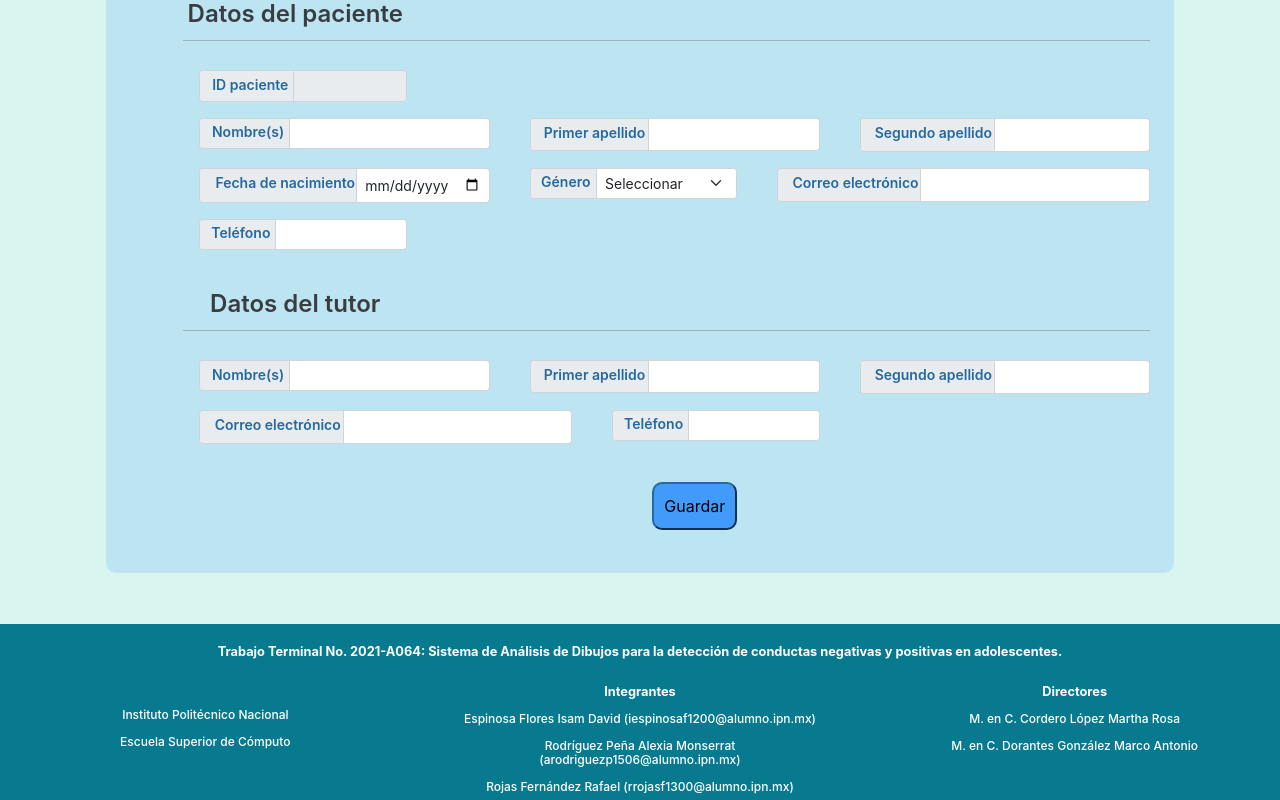
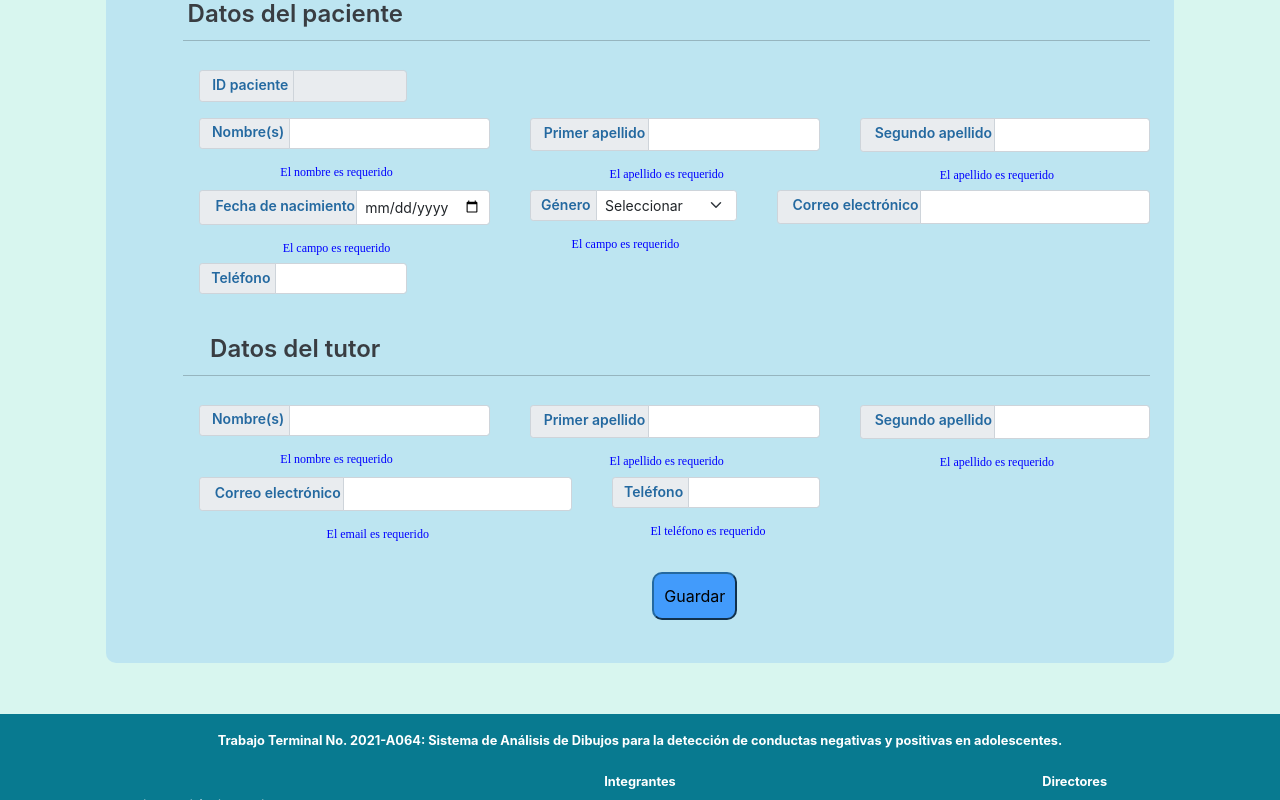
Before and after one commit to Starsonic100/SADIB, a React (Create React App) app: page /EditarPaciente in a window 1280 px wide. Both pictures are taken after a click on the button "Guardar". Shown: the part 315-1115 px from the top of the page. Built offline with nearby package versions, Linux system fonts and the light colour scheme; no server answers.

Commit message:
Validación de formularios

```diff
--- a/src/components/Pacientes/AgregarPaciente.js
+++ b/src/components/Pacientes/AgregarPaciente.js
@@ -2,6 +2,7 @@ import React, { useState } from 'react';
 import '../css/pacientes.css';
 import{ createTheme, MuiThemeProvider, responsiveFontSizes, Typography} from "@material-ui/core";
 import Axios from "axios";
+import validacionPaciente from './validacionPaciente';
 
 let theme = createTheme();
 theme = responsiveFontSizes(theme);
@@ -24,8 +25,11 @@ function AgregarPaciente(){
     const [TEmail, setTEmail] = useState("");
     const [TTelefono, setTTelefono] = useState("");
 
+    const [errors, setErrors] = useState({});
+
     //Función para crear un paciente
     const crear_paciente = () => {
+        setErrors(validacionPaciente(Nombre,Papellido,Sapellido,FNacimiento,Genero,Email,Telefono,TNombre,TPapellido,TSapellido,TEmail,TTelefono));
         Axios.post("http://localhost:3002/create",{
         /*Datos del paciente*/
             pnombre: Nombre,
@@ -86,8 +90,10 @@ function AgregarPaciente(){
                                                                     <Typography variant="h6" class="contenido">{"Nombre(s)"}</Typography>
                                                                 </MuiThemeProvider>
                                                             </span>
-                                                            <input type="text" class="form-control" aria-label="Sizing example input" aria-describedby="inputGroup-sizing-sm" onChange={(e) => {setNombre(e.target.value);}}></input>
+                                                            <input type="text" class="form-control" aria-label="Sizing example input" aria-describedby="inputGroup-sizing-sm" onChange={(e) => {setNombre(e.target.value);}}>
+                                                            </input>
                                                         </div>
+                                                        {errors.pnombre && <h6 class="error">{errors.pnombre}</h6>}
                                                     </div>
 
                                                     <div className="col-xs-12 col-sm-12 col-md-4 col-lg-4">
@@ -99,6 +105,7 @@ function AgregarPaciente(){
                                                             </span>
                                                             <input type="text" class="form-control" aria-label="Sizing example input" aria-describedby="inputGroup-sizing-sm" onChange={(e) => {setPapellido(e.target.value);}}></input>
                                                         </div>
+                                                        {errors.ppapellido && <h6 class="error">{errors.ppapellido}</h6>}
                                                     </div>
 
                                                     <div className="col-xs-12 col-sm-12 col-md-4 col-lg-4">
@@ -110,6 +117,7 @@ function AgregarPaciente(){
                                                             </span>
                                                             <input type="text" class="form-control" aria-label="Sizing example input" aria-describedby="inputGroup-sizing-sm" onChange={(e) => {setSapellido(e.target.value);}}></input>
                                                         </div>
+                                                        {errors.psapellido && <h6 class="error">{errors.psapellido}</h6>}
                                                     </div>
                                                 </div>
 
@@ -123,6 +131,7 @@ function AgregarPaciente(){
                                                             </span>
                                                             <input type="date" class="form-control" aria-label="Sizing example input" aria-describedby="inputGroup-sizing-sm" onChange={(e) => {setFNacimiento(e.target.value);}}></input>
                                                         </div>
+                                                        {errors.pfnacimiento && <h6 class="error">{errors.pfnacimiento}</h6>}
                                                     </div>
 
                                                     <div className="col-xs-12 col-sm-12 col-md-3 col-lg-3">
@@ -138,6 +147,7 @@ function AgregarPaciente(){
                                                                 <option value="Masculino">Masculino</option>
                                                             </select>
                                                         </div>
+                                                        {errors.pgenero && <h6 class="error">{errors.pgenero}</h6>}
                                                     </div>
 
                                                     <div className="col-xs-12 col-sm-12 col-md-5 col-lg-5">
@@ -149,6 +159,7 @@ function AgregarPaciente(){
                                                             </span>
                                                             <input type="email" class="form-control" aria-label="Sizing example input" aria-describedby="inputGroup-sizing-sm" onChange={(e) => {setEmail(e.target.value);}}></input>
                                                         </div>
+                                                        {errors.pemail && <h6 class="error">{errors.pemail}</h6>}
                                                     </div>
                                                 </div>
 
@@ -162,6 +173,7 @@ function AgregarPaciente(){
                                                             </span>
                                                             <input type="text" class="form-control" aria-label="Sizing example input" aria-describedby="inputGroup-sizing-sm" onChange={(e) => {setTelefono(e.target.value);}}></input>
                                                         </div>
+                                                        {errors.ptelefono && <h6 class="error">{errors.ptelefono}</h6>}
                                                     </div>
                                                 </div>
                                             </div>
@@ -192,6 +204,7 @@ function AgregarPaciente(){
                                                             </span>
                                                             <input type="text" class="form-control" aria-label="Sizing example input" aria-describedby="inputGroup-sizing-sm" onChange={(e) => {setTNombre(e.target.value);}}></input>
                                                         </div>
+                                                        {errors.tnombre && <h6 class="error">{errors.tnombre}</h6>}
                                                     </div>
 
                                                     <div className="col-xs-12 col-sm-12 col-md-4 col-lg-4">
@@ -203,6 +216,7 @@ function AgregarPaciente(){
                                                             </span>
                                                             <input type="text" class="form-control" aria-label="Sizing example input" aria-describedby="inputGroup-sizing-sm" onChange={(e) => {setTPapellido(e.target.value);}}></input>
                                                         </div>
+                                                        {errors.tpapellido && <h6 class="error">{errors.tpapellido}</h6>}
                                                     </div>
 
                                                     <div className="col-xs-12 col-sm-12 col-md-4 col-lg-4">
@@ -214,6 +228,7 @@ function AgregarPaciente(){
                                                             </span>
                                                             <input type="text" class="form-control" aria-label="Sizing example input" aria-describedby="inputGroup-sizing-sm" onChange={(e) => {setTSapellido(e.target.value);}}></input>
                                                         </div>
+                                                        {errors.tsapellido && <h6 class="error">{errors.tsapellido}</h6>}
                                                     </div>
                                                 </div>
 
@@ -227,6 +242,7 @@ function AgregarPaciente(){
                                                             </span>
                                                             <input type="email" class="form-control" aria-label="Sizing example input" aria-describedby="inputGroup-sizing-sm" onChange={(e) => {setTEmail(e.target.value);}}></input>
                                                         </div>
+                                                        {errors.temail && <h6 class="error">{errors.temail}</h6>}
                                                     </div>
 
                                                     <div className="col-xs-12 col-sm-12 col-md-3 col-lg-3">
@@ -238,6 +254,7 @@ function AgregarPaciente(){
                                                             </span>
                                                             <input type="text" class="form-control" aria-label="Sizing example input" aria-describedby="inputGroup-sizing-sm" onChange={(e) => {setTTelefono(e.target.value);}}></input>
                                                         </div>
+                                                        {errors.ttelefono && <h6 class="error">{errors.ttelefono}</h6>}
                                                     </div>
                                                 </div>
                                             </div>
--- a/src/components/Pacientes/EditarPaciente.js
+++ b/src/components/Pacientes/EditarPaciente.js
@@ -2,6 +2,7 @@ import React, { useState } from 'react';
 import '../css/pacientes.css';
 import{ createTheme, MuiThemeProvider, responsiveFontSizes, Typography} from "@material-ui/core";
 import Axios from "axios";
+import validacionPaciente from './validacionPaciente';
 
 let theme = createTheme();
 theme = responsiveFontSizes(theme);
@@ -24,8 +25,11 @@ function EditarPaciente(){
     const [TEmail, setTEmail] = useState("");
     const [TTelefono, setTTelefono] = useState("");
 
+    const [errors, setErrors] = useState({});
+
     //Función para crear un paciente
     const actualizar_paciente = () => {
+        setErrors(validacionPaciente(Nombre,Papellido,Sapellido,FNacimiento,Genero,Email,Telefono,TNombre,TPapellido,TSapellido,TEmail,TTelefono));
         Axios.post("http://localhost:3002/update",{
         /*Datos del paciente*/
             pnombre: Nombre,
@@ -101,8 +105,10 @@ function EditarPaciente(){
                                                                     <Typography variant="h6" class="contenido">{"Nombre(s)"}</Typography>
                                                                 </MuiThemeProvider>
                                                             </span>
-                                                            <input type="text" class="form-control" aria-label="Sizing example input" aria-describedby="inputGroup-sizing-sm" onChange={(e) => {setNombre(e.target.value);}}></input>
+                                                            <input type="text" class="form-control" aria-label="Sizing example input" aria-describedby="inputGroup-sizing-sm" onChange={(e) => {setNombre(e.target.value);}}>
+                                                            </input>
                                                         </div>
+                                                        {errors.pnombre && <h6 class="error">{errors.pnombre}</h6>}
                                                     </div>
 
                                                     <div className="col-xs-12 col-sm-12 col-md-4 col-lg-4">
@@ -114,6 +120,7 @@ function EditarPaciente(){
                                                             </span>
                                                             <input type="text" class="form-control" aria-label="Sizing example input" aria-describedby="inputGroup-sizing-sm" onChange={(e) => {setPapellido(e.target.value);}}></input>
                                                         </div>
+                                                        {errors.ppapellido && <h6 class="error">{errors.ppapellido}</h6>}
                                                     </div>
 
                                                     <div className="col-xs-12 col-sm-12 col-md-4 col-lg-4">
@@ -125,6 +132,7 @@ function EditarPaciente(){
                                                             </span>
                                                             <input type="text" class="form-control" aria-label="Sizing example input" aria-describedby="inputGroup-sizing-sm" onChange={(e) => {setSapellido(e.target.value);}}></input>
                                                         </div>
+                                                        {errors.psapellido && <h6 class="error">{errors.psapellido}</h6>}
                                                     </div>
                                                 </div>
 
@@ -138,6 +146,7 @@ function EditarPaciente(){
                                                             </span>
                                                             <input type="date" class="form-control" aria-label="Sizing example input" aria-describedby="inputGroup-sizing-sm" onChange={(e) => {setFNacimiento(e.target.value);}}></input>
                                                         </div>
+                                                        {errors.pfnacimiento && <h6 class="error">{errors.pfnacimiento}</h6>}
                                                     </div>
 
                                                     <div className="col-xs-12 col-sm-12 col-md-3 col-lg-3">
@@ -153,6 +162,7 @@ function EditarPaciente(){
                                                                 <option value="Masculino">Masculino</option>
                                                             </select>
                                                         </div>
+                                                        {errors.pgenero && <h6 class="error">{errors.pgenero}</h6>}
                                                     </div>
 
                                                     <div className="col-xs-12 col-sm-12 col-md-5 col-lg-5">
@@ -164,6 +174,7 @@ function EditarPaciente(){
                                                             </span>
                                                             <input type="email" class="form-control" aria-label="Sizing example input" aria-describedby="inputGroup-sizing-sm" onChange={(e) => {setEmail(e.target.value);}}></input>
                                                         </div>
+                                                        {errors.pemail && <h6 class="error">{errors.pemail}</h6>}
                                                     </div>
                                                 </div>
 
@@ -177,6 +188,7 @@ function EditarPaciente(){
                                                             </span>
                                                             <input type="text" class="form-control" aria-label="Sizing example input" aria-describedby="inputGroup-sizing-sm" onChange={(e) => {setTelefono(e.target.value);}}></input>
                                                         </div>
+                                                        {errors.ptelefono && <h6 class="error">{errors.ptelefono}</h6>}
                                                     </div>
                                                 </div>
                                             </div>
@@ -209,6 +221,7 @@ function EditarPaciente(){
                                                             </span>
                                                             <input type="text" class="form-control" aria-label="Sizing example input" aria-describedby="inputGroup-sizing-sm" onChange={(e) => {setTNombre(e.target.value);}}></input>
                                                         </div>
+                                                        {errors.tnombre && <h6 class="error">{errors.tnombre}</h6>}
                                                     </div>
 
                                                     <div className="col-xs-12 col-sm-12 col-md-4 col-lg-4">
@@ -220,6 +233,7 @@ function EditarPaciente(){
                                                             </span>
                                                             <input type="text" class="form-control" aria-label="Sizing example input" aria-describedby="inputGroup-sizing-sm" onChange={(e) => {setTPapellido(e.target.value);}}></input>
                                                         </div>
+                                                        {errors.tpapellido && <h6 class="error">{errors.tpapellido}</h6>}
                                                     </div>
 
                                                     <div className="col-xs-12 col-sm-12 col-md-4 col-lg-4">
@@ -231,6 +245,7 @@ function EditarPaciente(){
                                                             </span>
                                                             <input type="text" class="form-control" aria-label="Sizing example input" aria-describedby="inputGroup-sizing-sm" onChange={(e) => {setTSapellido(e.target.value);}}></input>
                                                         </div>
+                                                        {errors.tsapellido && <h6 class="error">{errors.tsapellido}</h6>}
                                                     </div>
                                                 </div>
 
@@ -244,6 +259,7 @@ function EditarPaciente(){
                                                             </span>
                                                             <input type="email" class="form-control" aria-label="Sizing example input" aria-describedby="inputGroup-sizing-sm" onChange={(e) => {setTEmail(e.target.value);}}></input>
                                                         </div>
+                                                        {errors.temail && <h6 class="error">{errors.temail}</h6>}
                                                     </div>
 
                                                     <div className="col-xs-12 col-sm-12 col-md-3 col-lg-3">
@@ -255,6 +271,7 @@ function EditarPaciente(){
                                                             </span>
                                                             <input type="text" class="form-control" aria-label="Sizing example input" aria-describedby="inputGroup-sizing-sm" onChange={(e) => {setTTelefono(e.target.value);}}></input>
                                                         </div>
+                                                        {errors.ttelefono && <h6 class="error">{errors.ttelefono}</h6>}
                                                     </div>
                                                 </div>
                                             </div>
--- /dev/null
+++ b/src/components/Pacientes/validacionPaciente.js
@@ -0,0 +1,58 @@
+const validacionPaciente = (pnombre,ppapellido,psapellido,pfnacimiento,pgenero,pemail,ptelefono,tnombre,tpapellido,tsapellido,temail,ttelefono) => {
+
+    let errors={};
+
+        if(!pnombre){
+            errors.pnombre="El nombre es requerido";
+        }else if(pnombre.length<=2){
+            errors.pnombre="El nombre no es válido"
+        }
+
+        if(!ppapellido){
+            errors.ppapellido="El apellido es requerido";
+        }
+
+        if(!psapellido){
+            errors.psapellido="El apellido es requerido";
+        }
+
+        if(!pfnacimiento){
+            errors.pfnacimiento="El campo es requerido";
+        }
+
+        if(!pgenero){
+            errors.pgenero="El campo es requerido";
+        }
+
+        if(ptelefono.length===0){
+            errors.ptelefono="";
+        }else if(!/[0-9]/.test(ptelefono)||ptelefono.length<10||ptelefono.length>10){
+            errors.ptelefono="El teléfono debe tener 10 dígitos";
+        }
+
+        if(!tnombre){
+            errors.tnombre="El nombre es requerido";
+        }
+
+        if(!tpapellido){
+            errors.tpapellido="El apellido es requerido";
+        }
+
+        if(!tsapellido){
+            errors.tsapellido="El apellido es requerido";
+        }
+
+        if(!temail){
+            errors.temail="El email es requerido";
+        }
+
+        if(!ttelefono){
+            errors.ttelefono="El teléfono es requerido";
+        }else if(!/[0-9]/.test(ttelefono)||ttelefono.length<10||ttelefono.length>10){
+            errors.ttelefono="El teléfono debe tener 10 dígitos";
+        }
+
+    return errors;
+}
+
+export default validacionPaciente;
```
Also changed, not shown: 1 other file (tests, documents, lock files or other folders).
